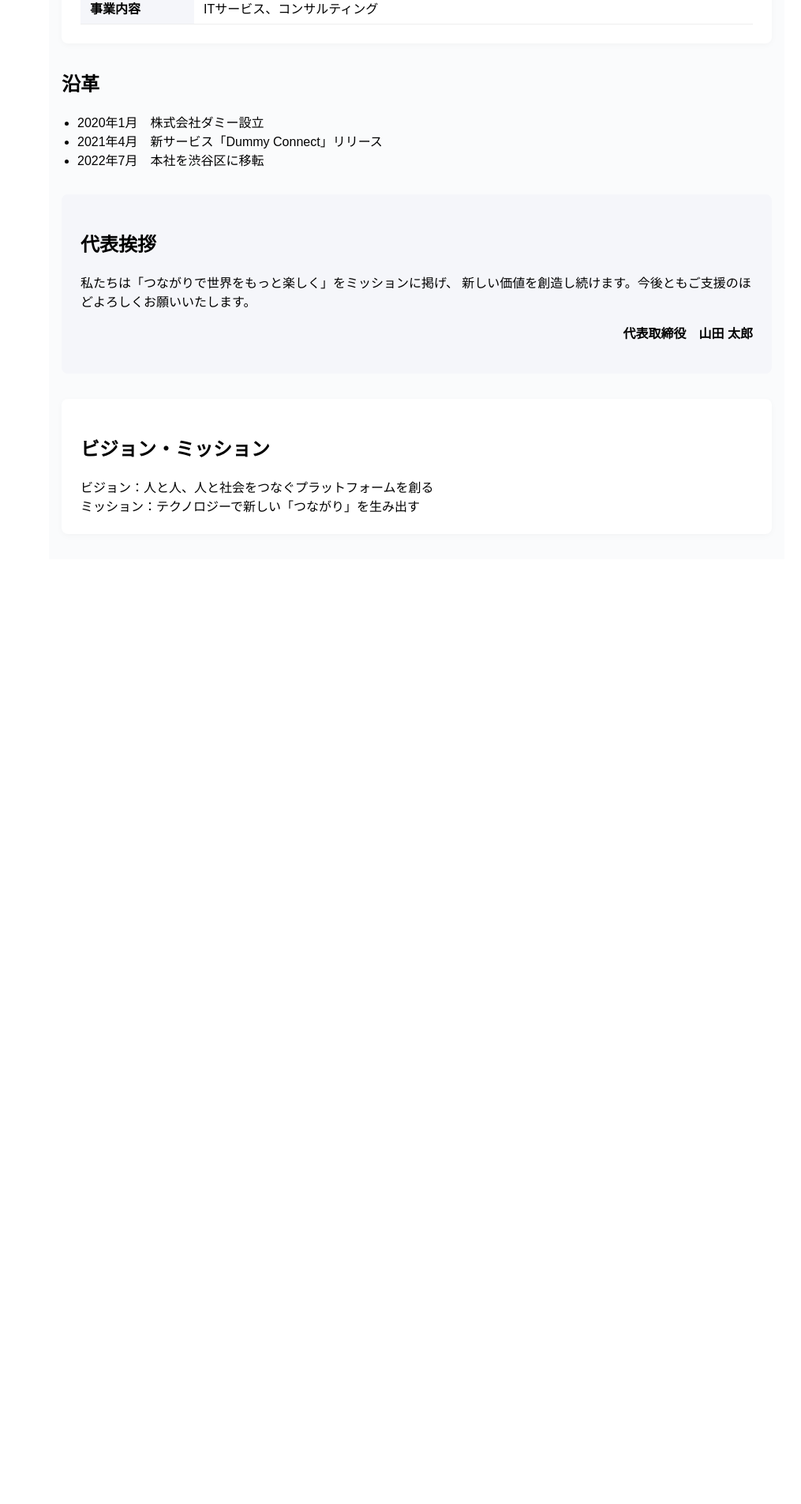
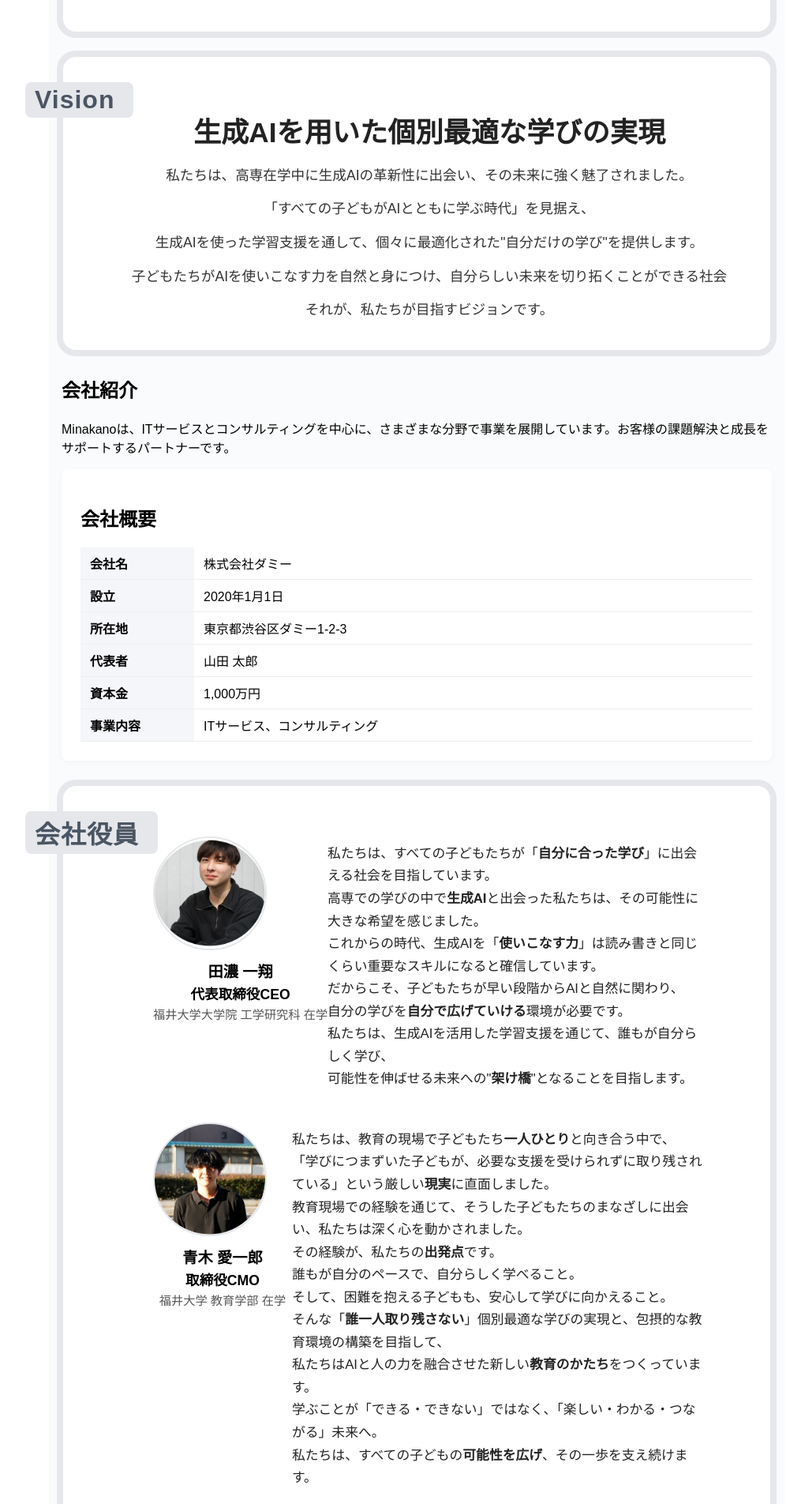
Before and after one commit to yr04491/Page_Mina, a React (Create React App) app: page / in a window 1280 px wide. Shown: the part 835-2739 px from the top of the page at 79% size, without its empty margins (112-1127 px from the left). Before the commit the page ends 1543 px from the top, so only its background shows below. Built offline with nearby package versions, Linux system fonts and the light colour scheme.

Commit message:
役員カード追加追加

```diff
--- a/src/pages/CompanyPage.css
+++ b/src/pages/CompanyPage.css
@@ -167,8 +167,8 @@
 
 @media (max-width: 900px) {
   .nav-menu {
-    display: flex;
-    position: relative;
+    display: none;
+    position: fixed;
     top: 80px;
     right: 0;
     left: 0;
@@ -240,3 +240,138 @@
     gap: 28px;
   }
 }
+
+.mission-section, .vision-section {
+  background: #fff;
+  border-radius: 16px;
+  box-shadow: 0 0 0 8px #e5e7eb, 0 2px 8px rgba(0,0,0,0.04);
+  margin: 32px auto;
+  padding: 32px 32px 32px 64px;
+  max-width: 800px;
+  position: relative;
+}
+.mission-section::before, .vision-section::before {
+  content: attr(data-label);
+  position: absolute;
+  left: -48px;
+  top: 32px;
+  font-size: 2rem;
+  font-weight: bold;
+  color: #4b5563;
+  background: #e5e7eb;
+  border-radius: 8px;
+  padding: 4px 24px 4px 12px;
+  writing-mode: horizontal-tb;
+  letter-spacing: 1px;
+}
+.mission-section::before {
+  content: 'Mission';
+}
+.vision-section::before {
+  content: 'Vision';
+}
+.mission-section h2, .vision-section h2 {
+  display: none;
+}
+.mission-section h3, .vision-section h3 {
+  font-size: 2.2rem;
+  font-weight: bold;
+  color: #222;
+  margin-bottom: 16px;
+  text-align: center;
+}
+.mission-section p.main, .vision-section p.main {
+  font-size: 2rem;
+  font-weight: bold;
+  color: #222;
+  text-align: center;
+  margin-bottom: 16px;
+}
+.mission-section p, .vision-section p {
+  font-size: 1.1rem;
+  color: #333;
+  text-align: center;
+  margin-bottom: 8px;
+}
+
+.officers-section {
+  background: #fff;
+  border-radius: 16px;
+  box-shadow: 0 0 0 8px #e5e7eb, 0 2px 8px rgba(0,0,0,0.04);
+  margin: 32px auto;
+  padding: 32px 32px 32px 64px;
+  max-width: 800px;
+  position: relative;
+  min-height: 220px;
+}
+.officers-section::before {
+  content: '会社役員';
+  position: absolute;
+  left: -48px;
+  top: 32px;
+  font-size: 2rem;
+  font-weight: bold;
+  color: #4b5563;
+  background: #e5e7eb;
+  border-radius: 8px;
+  padding: 4px 24px 4px 12px;
+  writing-mode: horizontal-tb;
+  letter-spacing: 1px;
+}
+.officers-list {
+  display: flex;
+  flex-direction: column;
+  gap: 40px;
+  align-items: flex-end;
+  margin-top: 32px;
+}
+.officer-card {
+  display: flex;
+  flex-direction: row;
+  align-items: flex-start;
+  min-width: 320px;
+  max-width: 700px;
+  background: none;
+  box-shadow: none;
+  padding: 0;
+  margin: 0 auto;
+}
+.officer-photo {
+  width: 140px;
+  height: 140px;
+  border-radius: 50%;
+  object-fit: cover;
+  margin-right: 32px;
+  border: 2px solid #e5e7eb;
+}
+.officer-info {
+  display: flex;
+  flex-direction: column;
+  align-items: center;
+  text-align: center;
+  margin-top: 8px;
+}
+.officer-role {
+  font-weight: bold;
+  font-size: 1.1rem;
+  margin-bottom: 2px;
+}
+.officer-name {
+  font-size: 1.2rem;
+  font-weight: bold;
+  margin-bottom: 2px;
+  display: block;
+}
+.officer-title {
+  font-size: 0.95rem;
+  color: #555;
+  margin-bottom: 8px;
+}
+.officer-message {
+  font-size: 1.05rem;
+  color: #222;
+  margin-top: 8px;
+  line-height: 1.7;
+  text-align: left;
+  flex: 1;
+}
--- a/src/pages/CompanyPage.jsx
+++ b/src/pages/CompanyPage.jsx
@@ -1,7 +1,7 @@
-import React, { useState, useEffect } from "react";
+import React, { useState, useEffect, useRef } from "react";
 import './CompanyPage.css';
 
-const TopBar = () => {
+const TopBar = ({ scrollToSection }) => {
   const [aboutOpen, setAboutOpen] = useState(false);
   const [mobileNavOpen, setMobileNavOpen] = useState(false);
   const [isMobile, setIsMobile] = useState(window.innerWidth <= 900);
@@ -14,6 +14,14 @@ const TopBar = () => {
     window.addEventListener('resize', handleResize);
     return () => window.removeEventListener('resize', handleResize);
   }, []);
+
+  const handleDropdownClick = (section) => {
+    setAboutOpen(false);
+    if (isMobile) setMobileNavOpen(false);
+    requestAnimationFrame(() => {
+      scrollToSection(section);
+    });
+  };
 
   return (
     <header className="topbar">
@@ -32,11 +40,11 @@ const TopBar = () => {
           </a>
           {aboutOpen && (
             <div className="dropdown-menu">
-              <a href="#">Mission</a>
-              <a href="#">Vision</a>
-              <a href="#">会社紹介</a>
-              <a href="#">会社概要</a>
-              <a href="#">会社役員</a>
+              <a href="#" onClick={() => handleDropdownClick('mission')}>Mission</a>
+              <a href="#" onClick={() => handleDropdownClick('vision')}>Vision</a>
+              <a href="#" onClick={() => handleDropdownClick('about-company')}>会社紹介</a>
+              <a href="#" onClick={() => handleDropdownClick('company-info')}>会社概要</a>
+              <a href="#" onClick={() => handleDropdownClick('officers')}>会社役員</a>
             </div>
           )}
         </div>
@@ -60,18 +68,66 @@ const TopBar = () => {
 };
 
 const CompanyPage = () => {
+  const missionRef = useRef(null);
+  const visionRef = useRef(null);
+  const aboutCompanyRef = useRef(null);
+  const companyInfoRef = useRef(null);
+  const officersRef = useRef(null);
+
+  const scrollToSection = (section) => {
+    const refs = {
+      mission: missionRef,
+      vision: visionRef,
+      'about-company': aboutCompanyRef,
+      'company-info': companyInfoRef,
+      officers: officersRef,
+    };
+    const ref = refs[section];
+    if (ref && ref.current) {
+      const header = document.querySelector('.topbar');
+      const headerHeight = header ? header.offsetHeight : 0;
+      const rect = ref.current.getBoundingClientRect();
+      const scrollTop = window.pageYOffset || document.documentElement.scrollTop;
+      const top = rect.top + scrollTop - headerHeight - 8;
+      window.scrollTo({ top, behavior: 'smooth' });
+    }
+  };
+
   return (
     <div className="company-page">
-      <TopBar />
+      <TopBar scrollToSection={scrollToSection} />
       {/* ヒーローセクション */}
       <section className="hero">
         <img src="https://placehold.jp/1200x400.png" alt="会社イメージ" className="hero-image" />
-        <h1>株式会社ダミー</h1>
-        <p>「つながりで世界をもっと楽しく」</p>
+        <h1>株式会社Minakano</h1>
+        <p>「みんなの可能性を広げる」</p>
       </section>
-
-      {/* 会社概要 */}
-      <section className="company-info">
+      {/* Missionセクション */}
+      <section ref={missionRef} className="mission-section">
+        <h2>Mission</h2>
+        <h3>みんなの可能性を広げる</h3>
+        <p>私たちは、「誰⼀⼈取り残さない学び」を実現するために、</p>
+        <p>すべての⼦どもたちが⾃分らしい成⻑を遂げられる環境づくりに取り組んでいます。</p>
+        <p>学びに困難を感じている⼦ども、教室に居場所を⾒つけられない⼦どもにも、可能性は等しくあります。</p>
+        <p>その可能性に気づき、伸ばすための"きっかけ"を届けることが、私たちの使命です。</p>
+      </section>
+      {/* Visionセクション */}
+      <section ref={visionRef} className="vision-section">
+        <h2>Vision</h2>
+        <h3>生成AIを用いた個別最適な学びの実現</h3>
+        <p>私たちは、高専在学中に生成AIの革新性に出会い、その未来に強く魅了されました。</p>
+        <p>「すべての子どもがAIとともに学ぶ時代」を見据え、</p>
+        <p>生成AIを使った学習支援を通して、個々に最適化された"自分だけの学び"を提供します。</p>
+        <p>子どもたちがAIを使いこなす力を自然と身につけ、自分らしい未来を切り拓くことができる社会</p>
+        <p>それが、私たちが目指すビジョンです。</p>
+      </section>
+      {/* 会社紹介セクション */}
+      <section ref={aboutCompanyRef} className="about-company-section">
+        <h2>会社紹介</h2>
+        <p>Minakanoは、ITサービスとコンサルティングを中心に、さまざまな分野で事業を展開しています。お客様の課題解決と成長をサポートするパートナーです。</p>
+      </section>
+      {/* 会社概要セクション */}
+      <section ref={companyInfoRef} className="company-info">
         <h2>会社概要</h2>
         <table>
           <tbody>
@@ -84,7 +140,52 @@ const CompanyPage = () => {
           </tbody>
         </table>
       </section>
-
+      {/* 会社役員セクション */}
+      <section ref={officersRef} className="officers-section">
+        <div className="officers-list">
+          <div className="officer-card">
+            <div>
+              <img className="officer-photo" src="/images/CEO.png" alt="田濃 一翔" />
+              <div className="officer-info">
+                <div className="officer-name">田濃 一翔</div>
+                <div className="officer-role">代表取締役CEO</div>
+                <div className="officer-title">福井大学大学院 工学研究科 在学</div>
+              </div>
+            </div>
+            <div className="officer-message">
+              私たちは、すべての⼦どもたちが「<b>⾃分に合った学び</b>」に出会える社会を⽬指しています。<br />
+              ⾼専での学びの中で<b>⽣成AI</b>と出会った私たちは、その可能性に⼤きな希望を感じました。<br />
+              これからの時代、⽣成AIを「<b>使いこなす⼒</b>」は読み書きと同じくらい重要なスキルになると確信しています。<br />
+              だからこそ、⼦どもたちが早い段階からAIと⾃然に関わり、<br />
+              ⾃分の学びを<b>⾃分で広げていける</b>環境が必要です。<br />
+              私たちは、⽣成AIを活⽤した学習⽀援を通じて、誰もが⾃分らしく学び、<br />
+              可能性を伸ばせる未来への"<b>架け橋</b>"となることを⽬指します。
+            </div>
+          </div>
+          <div className="officer-card">
+            <div>
+              <img className="officer-photo" src="/images/CMO.png" alt="青木 愛一郎" />
+              <div className="officer-info">
+                <div className="officer-name">青木 愛一郎</div>
+                <div className="officer-role">取締役CMO</div>
+                <div className="officer-title">福井大学 教育学部 在学</div>
+              </div>
+            </div>
+            <div className="officer-message">
+              私たちは、教育の現場で⼦どもたち<b>⼀⼈ひとり</b>と向き合う中で、<br />
+              「学びにつまずいた⼦どもが、必要な⽀援を受けられずに取り残されている」という厳しい<b>現実</b>に直⾯しました。<br />
+              教育現場での経験を通じて、そうした⼦どもたちのまなざしに出会い、私たちは深く⼼を動かされました。<br />
+              その経験が、私たちの<b>出発点</b>です。<br />
+              誰もが⾃分のペースで、⾃分らしく学べること。<br />
+              そして、困難を抱える⼦どもも、安⼼して学びに向かえること。<br />
+              そんな「<b>誰⼀⼈取り残さない</b>」個別最適な学びの実現と、包摂的な教育環境の構築を⽬指して、<br />
+              私たちはAIと⼈の⼒を融合させた新しい<b>教育のかたち</b>をつくっています。<br />
+              学ぶことが「できる・できない」ではなく、「楽しい・わかる・つながる」未来へ。<br />
+              私たちは、すべての⼦どもの<b>可能性を広げ</b>、その⼀歩を⽀え続けます。
+            </div>
+          </div>
+        </div>
+      </section>
       {/* 沿革 */}
       <section className="history">
         <h2>沿革</h2>
@@ -94,7 +195,6 @@ const CompanyPage = () => {
           <li>2022年7月　本社を渋谷区に移転</li>
         </ul>
       </section>
-
       {/* 代表挨拶 */}
       <section className="message">
         <h2>代表挨拶</h2>
@@ -104,7 +204,6 @@ const CompanyPage = () => {
         </p>
         <p className="ceo">代表取締役　山田 太郎</p>
       </section>
-
       {/* ビジョン・ミッション */}
       <section className="vision-mission">
         <h2>ビジョン・ミッション</h2>
```
Also changed, not shown: public/images/CEO.png (added), public/images/CMO.png (added).
